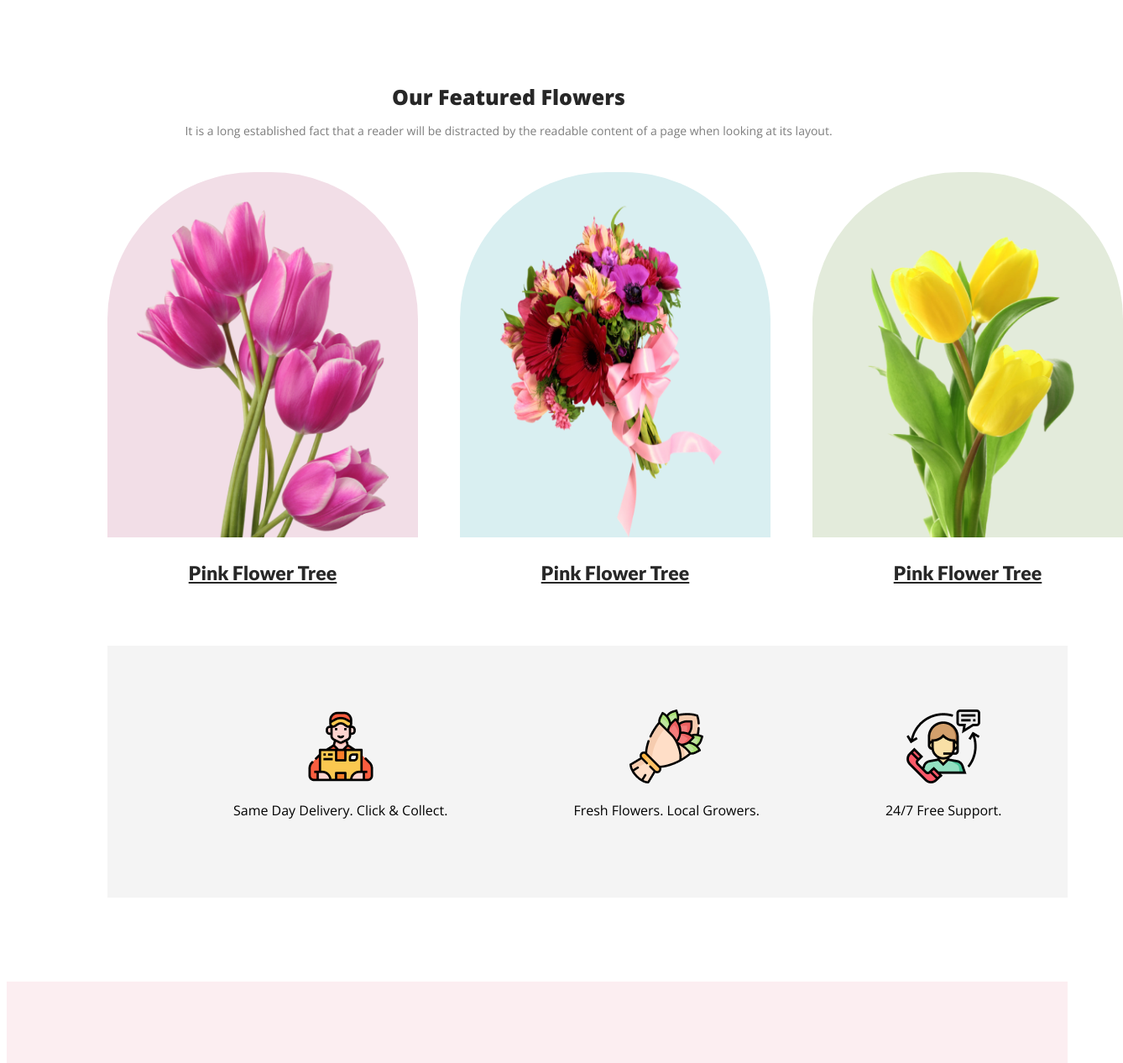
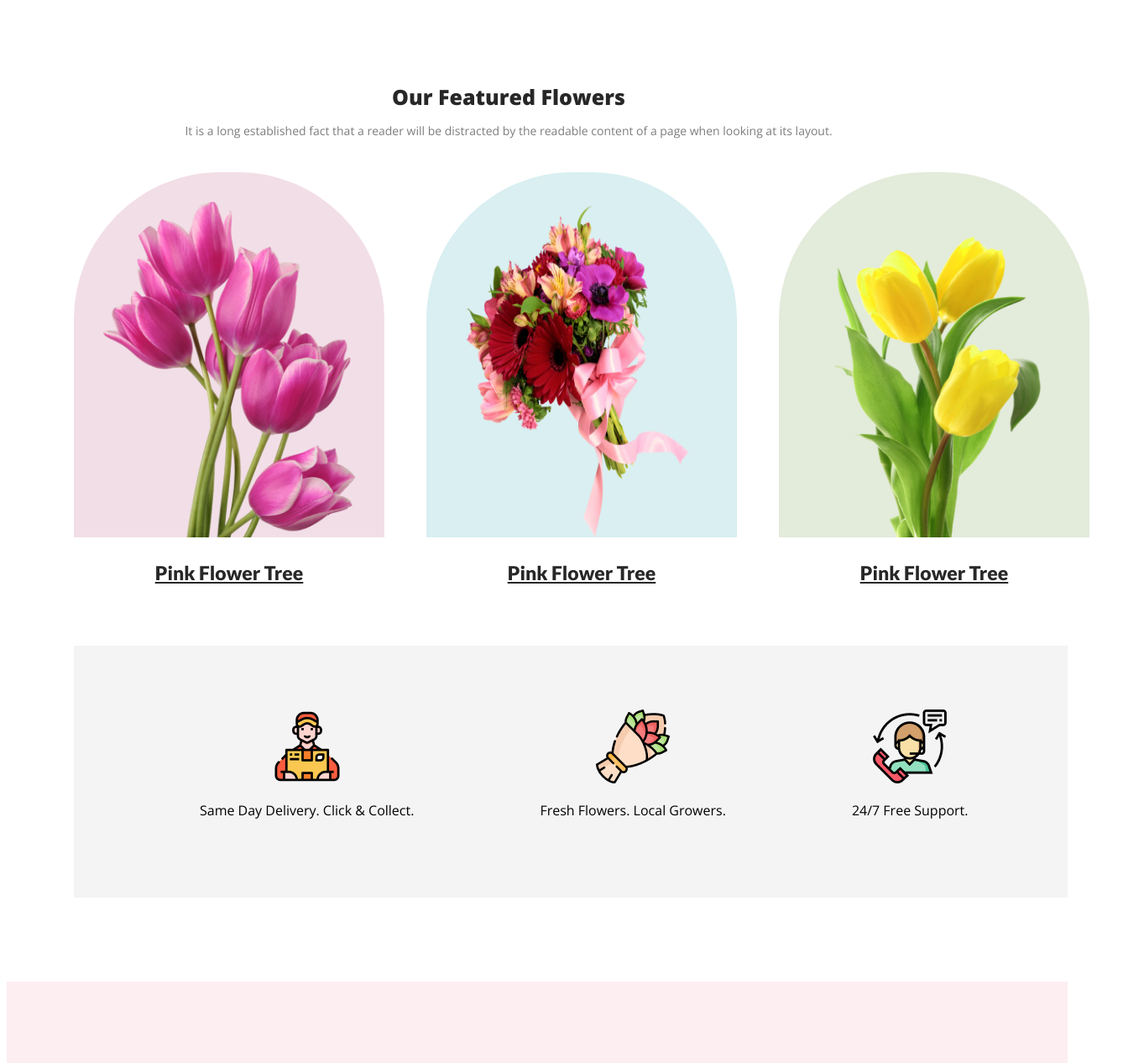
Before and after one commit to Parthpal/flower_shop_parth_assignment, a plain HTML site: page index.html in a window 1280 px wide. Shown: the part 670-1936 px from the top of the page at 84% size, 1338 px wide, since content can reach past the window. Drawn offline with nearby package versions, Linux system fonts and the light colour scheme.

Commit message:
style update 5

```diff
--- a/styles/styles.css
+++ b/styles/styles.css
@@ -62,7 +62,7 @@ body{
     display: flex;
     gap: 50px;
     align-items: center;
-    margin: 40px 0px 0px 120px;
+    margin: 40px 0px 0px 80px;
     max-width: 1196px;
 }
 .featured-flower-image-pink{
@@ -101,7 +101,7 @@ body{
     margin-top: 50px;
     background-color: #F4F4F4;
     height: 300px;
-    margin-left: 120px;
+    margin-left: 80px;
     max-width: 1196px;
 
 }
```
